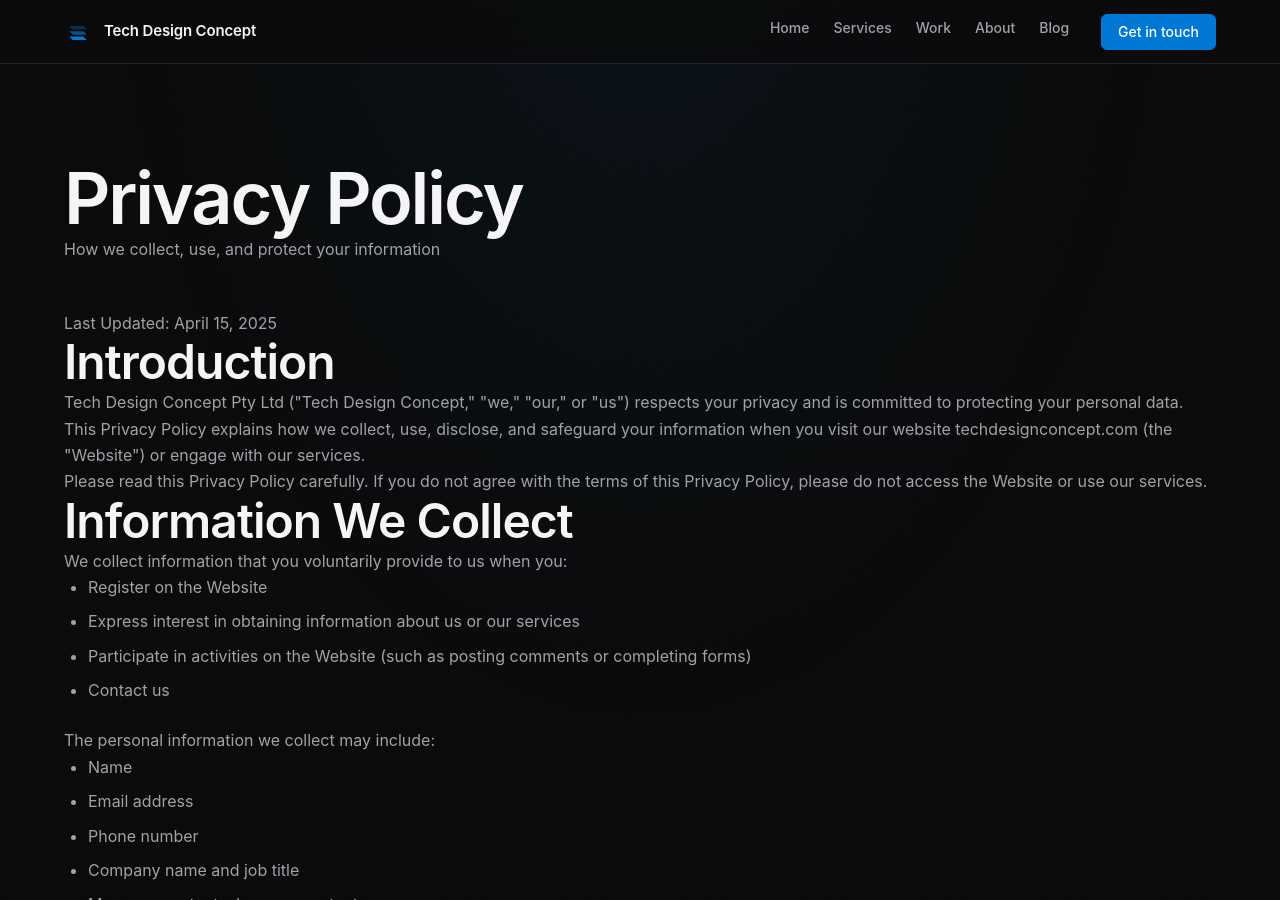
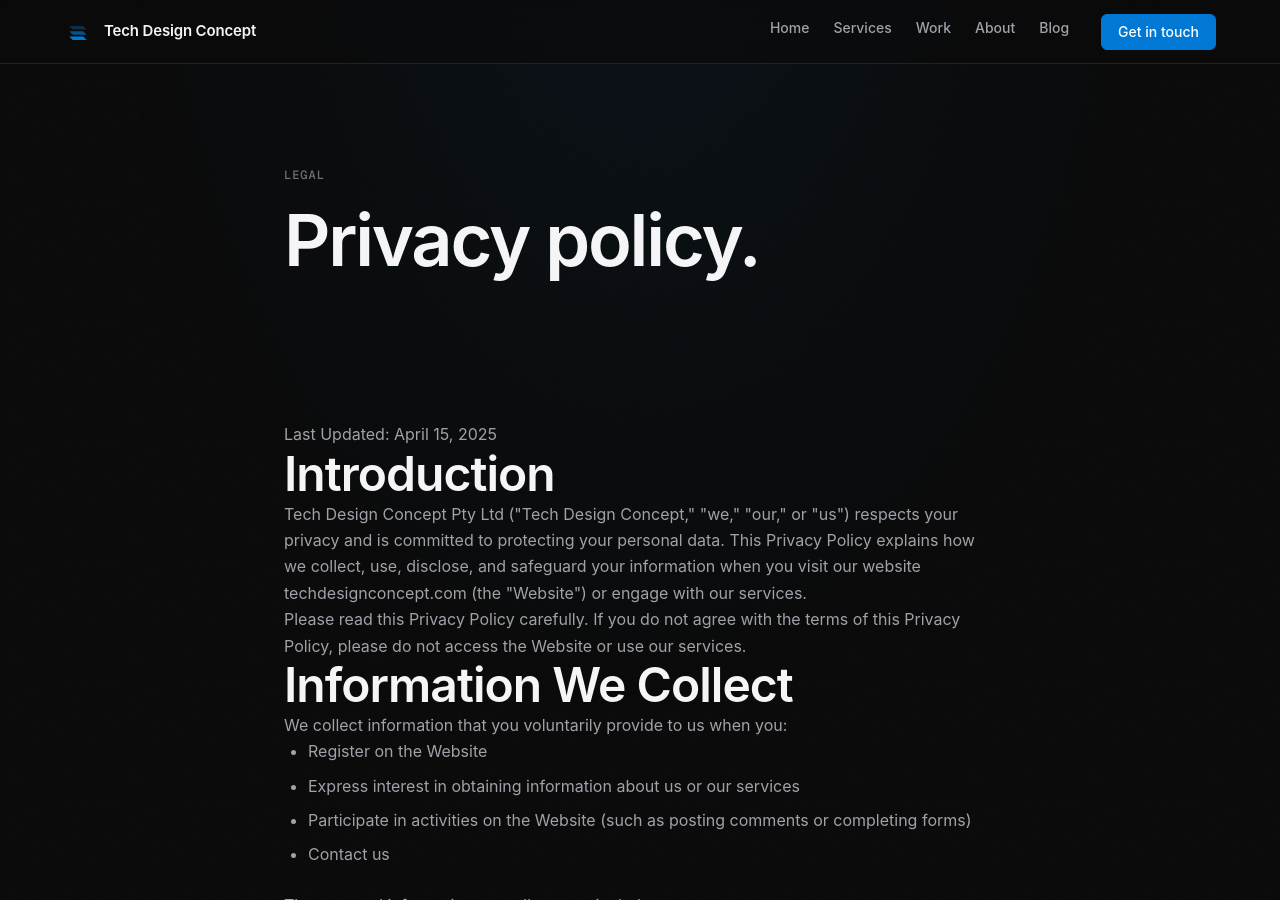
Before and after one commit to TechDesignConcept/Landing-Page, a Jekyll site: the page built from privacy/index.html, in a window 1280 px wide and 900 px high. Built offline with Jekyll 4.4.1, drawn with Linux system fonts in a browser that asks for light colours.

Commit message:
style(privacy): wrap in new dark page shell, preserve policy text

```diff
--- a/privacy/index.html
+++ b/privacy/index.html
@@ -1,18 +1,18 @@
 ---
 layout: default
 title: Privacy Policy
-description: Privacy Policy for Tech Design Concept website and services
+description: Privacy policy for Tech Design Concept.
 ---
 
-<div class="page-header">
-    <div class="container">
-        <h1>Privacy Policy</h1>
-        <p class="page-description">How we collect, use, and protect your information</p>
+<section class="page-header">
+    <div class="container" style="max-width:760px">
+        <p class="eyebrow">Legal</p>
+        <h1>Privacy policy.</h1>
     </div>
-</div>
+</section>
 
-<div class="container">
-    <div class="blog-post">
+<section class="section">
+    <div class="container" style="max-width:760px">
         <div class="post-content">
             <p>Last Updated: April 15, 2025</p>
 
@@ -105,4 +105,4 @@ description: Privacy Policy for Tech Design Concept website and services
             </ul>
         </div>
     </div>
-</div>
+</section>
```
